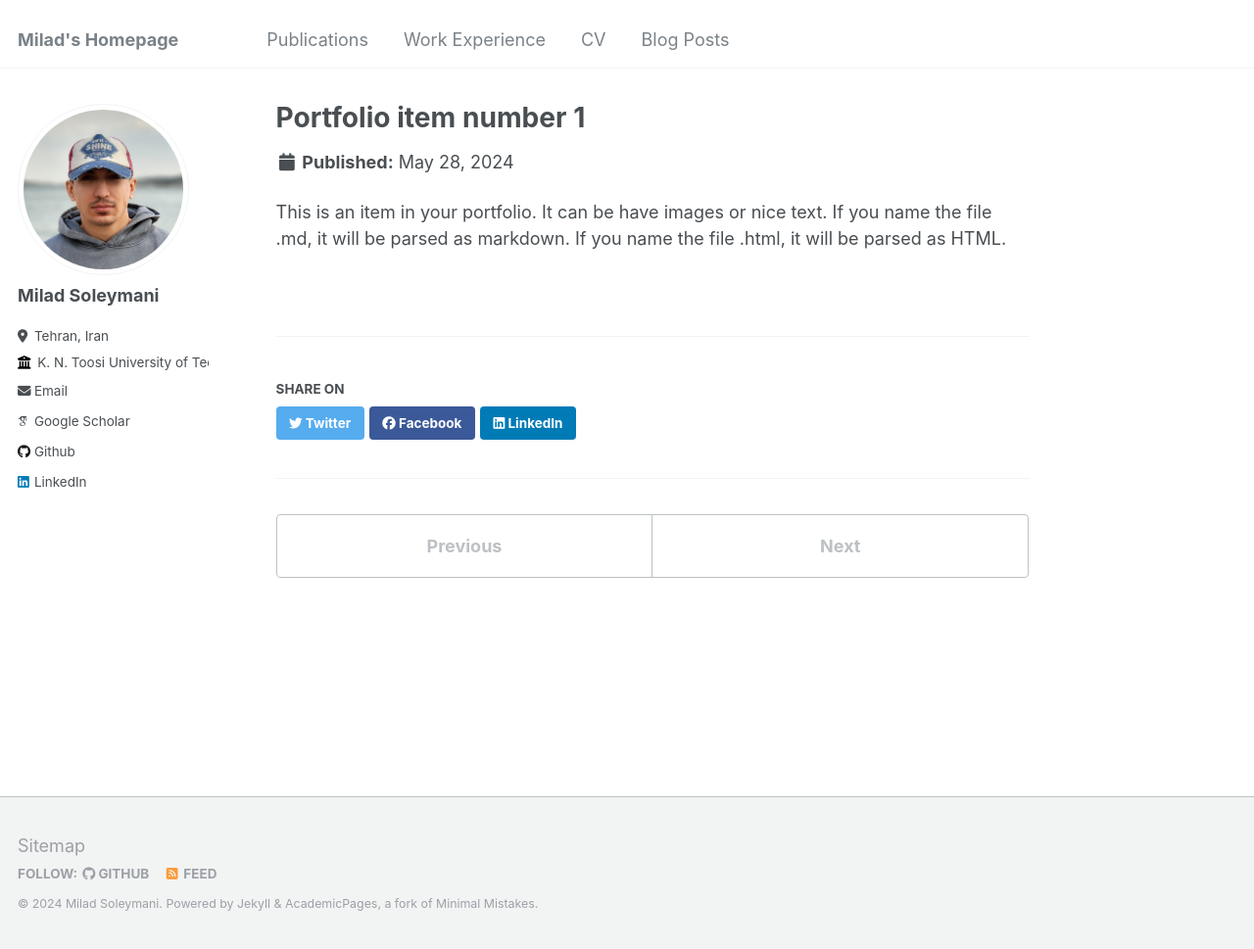
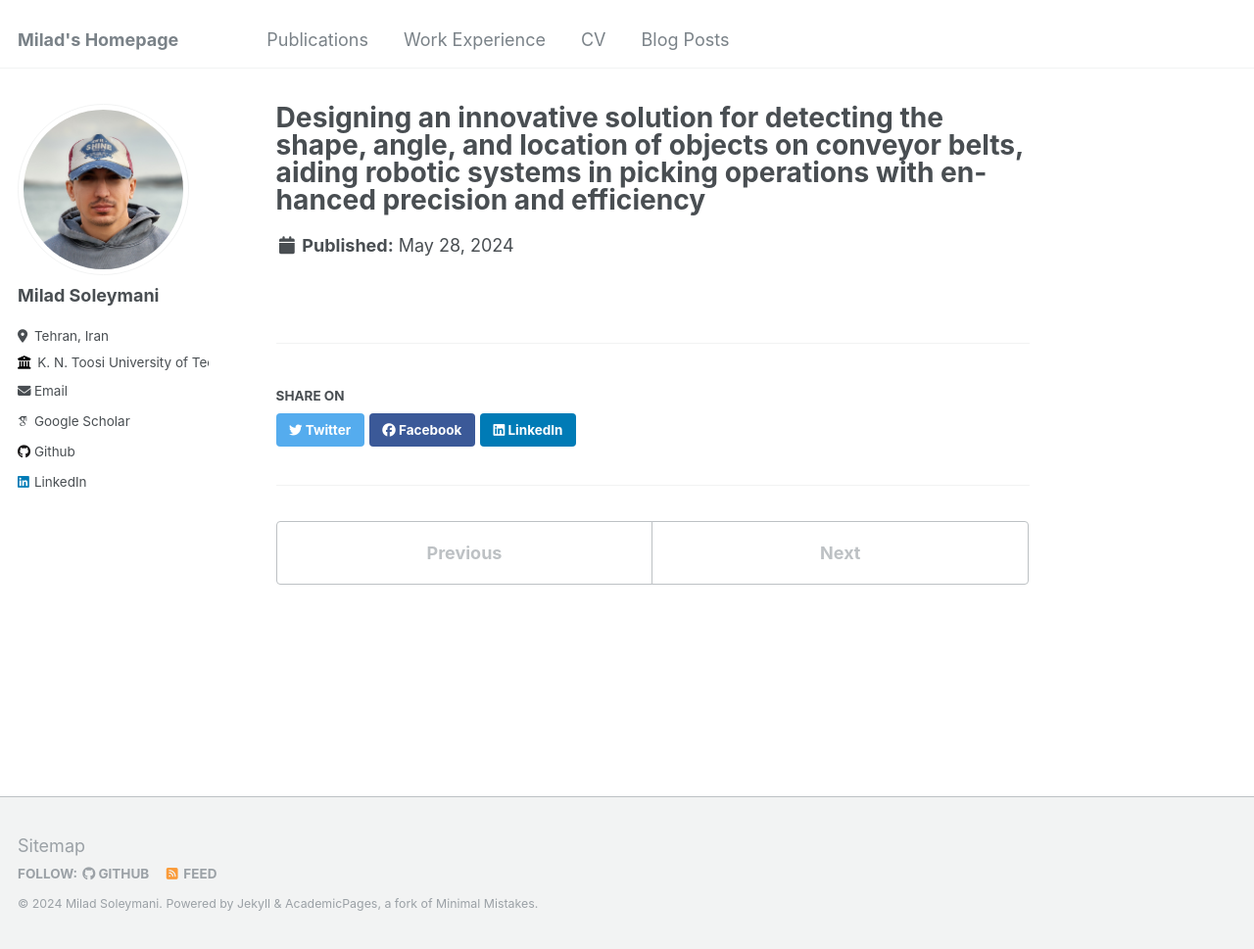
Before and after one commit to MiladSoleymani/Milad-Soleymani, a Jekyll site: the page built from _portfolio/portfolio-1 copy 6.md, in a window 1280 px wide and 969 px high. Shown: the whole window at 98% size. Built offline with Jekyll 4.4.1, drawn with Linux system fonts in a browser that asks for light colours; some web fonts are replaced.

Commit message:
Update portfolio-1 copy 6.md

```diff
--- a/_portfolio/portfolio-1 copy 6.md
+++ b/_portfolio/portfolio-1 copy 6.md
@@ -1,7 +1,5 @@
 ---
-title: "Portfolio item number 1"
+title: "Designing an innovative solution for detecting the shape, angle, and location of objects on conveyor belts, aiding robotic systems in picking operations with en- hanced precision and efficiency"
 excerpt: "Short description of portfolio item number 1<br/><img src='/images/500x300.png'>"
 collection: portfolio
 ---
-
-This is an item in your portfolio. It can be have images or nice text. If you name the file .md, it will be parsed as markdown. If you name the file .html, it will be parsed as HTML.
```
